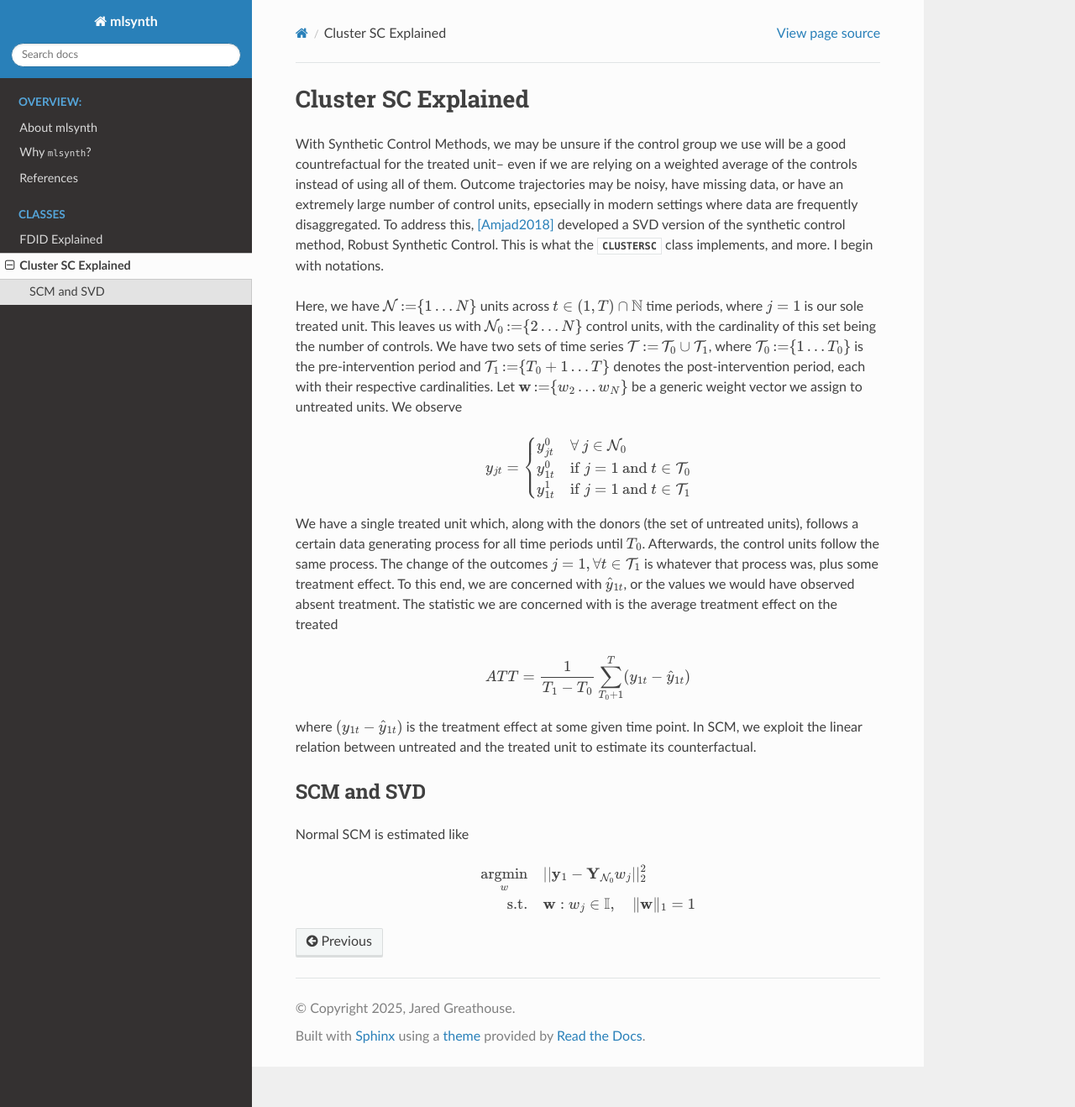
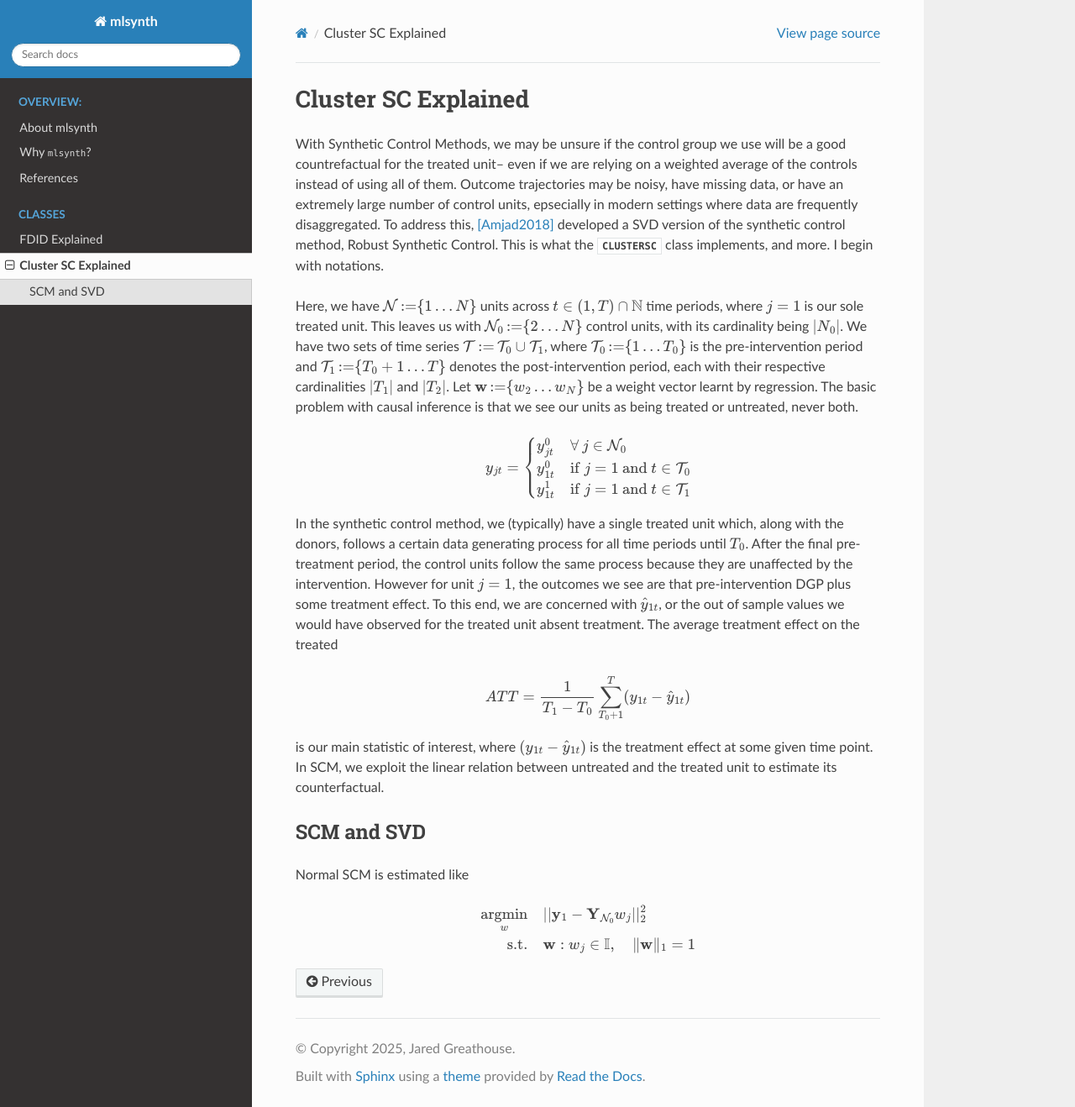
Before and after one commit to jgreathouse9/mlsynth, a Sphinx documentation site: the page built from docs/clustersc.rst, in a window 1280 px wide and 1318 px high. Shown: the whole window at 84% size. Built offline with Sphinx 7.4.7 and the Read the Docs theme 3.1.0, drawn with Linux system fonts in a browser that asks for light colours; pages that are not in the unit, such as notebooks, are missing from menus.

Commit message:
Update clustersc.rst

```diff
--- a/docs/clustersc.rst
+++ b/docs/clustersc.rst
@@ -6,12 +6,12 @@ With Synthetic Control Methods, we may be unsure if the control group we use wil
 Here, we have :math:`\mathcal{N} \operatorname*{:=} \lbrace{1 \ldots N \rbrace}` units across
 :math:`t \in \left(1, T\right) \cap \mathbb{N}` time periods, where :math:`j=1` is our sole treated unit.
 This leaves us with :math:`\mathcal{N}_0 \operatorname*{:=} \lbrace{2 \ldots N \rbrace}` control units,
-with the cardinality of this set being the number of controls. We have two sets of time series
+with its cardinality being :math:`|N_0|`. We have two sets of time series
 :math:`\mathcal{T} \operatorname*{:=}\mathcal{T}_0 \cup \mathcal{T}_1`, where
 :math:`\mathcal{T}_0 \operatorname*{:=} \lbrace{1 \ldots T_0 \rbrace}` is the pre-intervention period and
 :math:`\mathcal{T}_1 \operatorname*{:=}\lbrace{T_0+1 \ldots T \rbrace}` denotes the post-intervention period,
-each with their respective cardinalities. Let :math:`\mathbf{w} \operatorname*{:=}\lbrace{w_2 \ldots w_N \rbrace}`
-be a generic weight vector we assign to untreated units. We observe
+each with their respective cardinalities :math:`|T_1|` and :math:`|T_2|`. Let :math:`\mathbf{w} \operatorname*{:=}\lbrace{w_2 \ldots w_N \rbrace}`
+be a weight vector learnt by regression. The basic problem with causal inference is that we see our units as being treated or untreated, never both.
 
 .. math::
     y_{jt} =
@@ -21,17 +21,14 @@ be a generic weight vector we assign to untreated units. We observe
         y^{1}_{1t} & \text{if } j = 1 \text{ and } t \in \mathcal{T}_1
     \end{cases}
 
-We have a single treated unit which, along with the donors (the set of untreated units),
+In the synthetic control method, we (typically) have a single treated unit which, along with the donors,
 follows a certain data generating process for all time periods until :math:`T_0`.
-Afterwards, the control units follow the same process. The change of the outcomes
-:math:`j=1, \forall t \in \mathcal{T}_1` is whatever that process was, plus some treatment effect.
-To this end, we are concerned with :math:`\hat{y}_{1t}`, or the values we would have observed
-absent treatment. The statistic we are concerned with is the average treatment effect on the treated
+After the final pre-treatment period, the control units follow the same process because they are unaffected by the intervention. However for unit :math:`j=1`, the outcomes we see are that pre-intervention DGP plus some treatment effect. To this end, we are concerned with :math:`\hat{y}_{1t}`, or the out of sample values we would have observed for the treated unit absent treatment. The average treatment effect on the treated
 
 .. math::
     ATT = \frac{1}{T_1 - T_0} \sum_{T_0 +1}^{T} (y_{1t} - \hat{y}_{1t})
 
-where :math:`(y_{1t} - \hat{y}_{1t})` is the treatment effect at some given time point. In SCM, we exploit the linear relation
+is our main statistic of interest, where :math:`(y_{1t} - \hat{y}_{1t})` is the treatment effect at some given time point. In SCM, we exploit the linear relation
 between untreated and the treated unit to estimate its counterfactual.
 
 SCM and SVD
```
